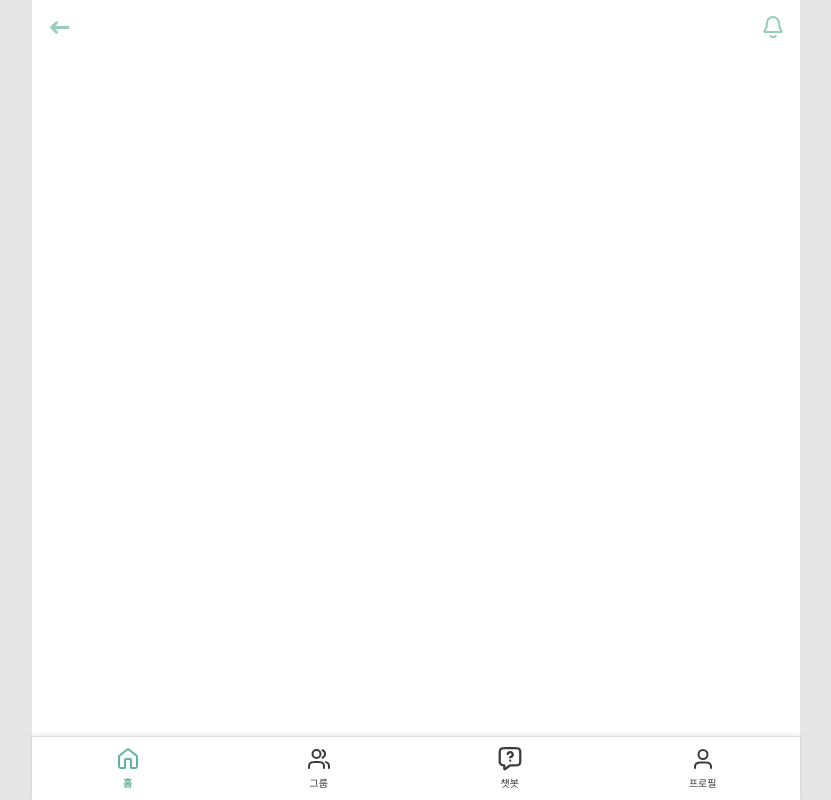
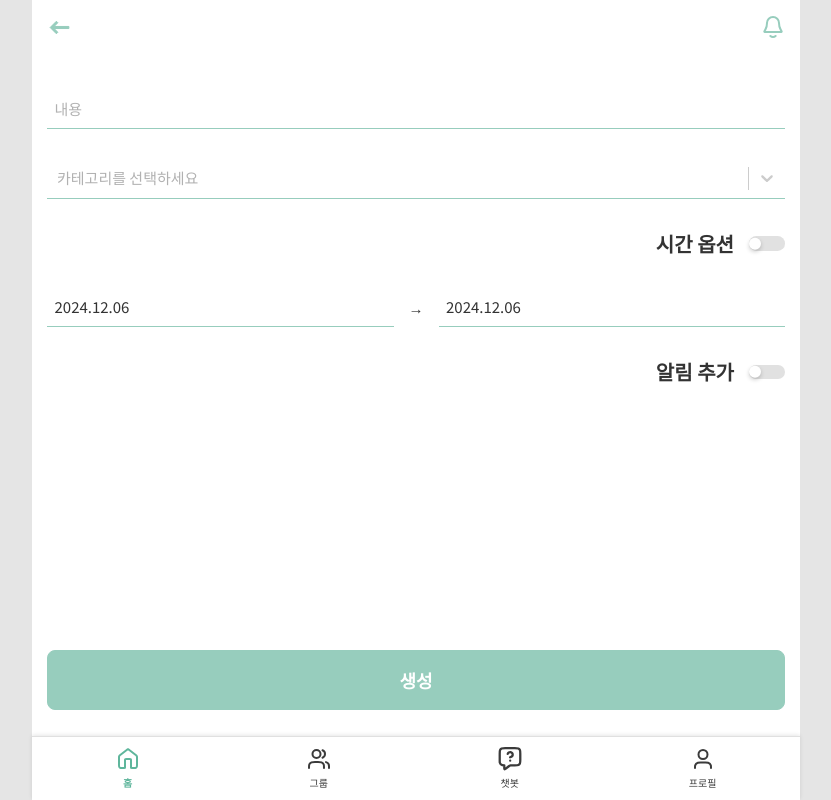
Before and after one commit to prgrms-web-devcourse-final-project/WEB1_1_ALL-I_FE, a React (Vite) app: page /main/schedule/new in a window 1280 px wide. Shown: the whole page, without its empty margins (224-1055 px from the left). Built offline with nearby package versions, Linux system fonts and the light colour scheme; a web font is replaced by a local one.

Commit message:
feat: 일정 생성 페이지 제작
- 시간유무와 알림유무는 토글 옵션으로 설정
- 미기재된 필수 입력난이 있다면 경고창 출력

```diff
--- /dev/null
+++ b/src/pages/main/schedule/new/MainScheduleNewPage.style.ts
@@ -0,0 +1,30 @@
+import styled from "styled-components";
+
+export const Container = styled.main`
+  padding: 1rem;
+  padding-top: 6rem;
+  height: 100vh;
+`;
+
+export const Form = styled.form`
+  width: 100%;
+  display: flex;
+  flex-direction: column;
+  min-height: calc(100vh - 12rem);
+  gap: 2rem;
+
+  > div {
+    width: 100%;
+  }
+  > button {
+    width: 100%;
+    margin-top: auto;
+  }
+`;
+
+export const ToggleContainer = styled.div`
+  display: flex;
+  justify-content: flex-end;
+  align-items: center;
+  gap: 1rem;
+`;
--- a/src/pages/main/schedule/new/MainScheduleNewPage.tsx
+++ b/src/pages/main/schedule/new/MainScheduleNewPage.tsx
@@ -1,5 +1,126 @@
+import { useEffect, useState } from "react";
+import * as Styled from "./MainScheduleNewPage.style";
+import TextInput from "@/components/common/TextInput/TextInput";
+import CategorySelect from "@/components/common/SelectList/Category/CategorySelect";
+import DateInput from "@/components/common/DateInput/DateInput";
+import { OptionType } from "@/types/select.types";
+import Toggle from "@/components/common/Toggle/Toggle";
+import TextSetting from "@/components/common/TextSetting/TextSetting";
+import TimeInput from "@/components/common/TimeInput/TimeInput";
+import Button from "@/components/common/Button/Button";
+
 function MainScheduleNewPage() {
-  return <div>MainScheduleNewPage</div>;
+  const [content, setContent] = useState<string>(""); // 내용
+  const [categoryList, setCategoryList] = useState<OptionType[]>([]);
+  const [category, setCategory] = useState<OptionType | null>(null); // 선택된 카테고리
+  const [startDate, setStartDate] = useState<string>(new Date().toISOString()); // 시작날짜
+  const [endDate, setEndDate] = useState<string | null>(null); // 종료날짜 null 가능
+  const [startTime, setStartTime] = useState<string>(""); // 시작시간
+  const [endTime, setEndTime] = useState<string>(""); // 종료시간
+  const [isTimeOn, setIsTimeOn] = useState<boolean>(false); // 시간 옵션 사용 여부
+  const [isAlramOn, setIsAlramOn] = useState<boolean>(false); // 알림 추가 여부
+
+  const handleContentChange = (value: string) => {
+    setContent(value);
+  };
+
+  const handleCategoryChange = (value: OptionType | null) => {
+    setCategory(value);
+  };
+
+  const handleDateChange = (startDate: Date, endDate: Date | null) => {
+    setStartDate(startDate.toISOString());
+    setEndDate(endDate ? endDate.toISOString() : endDate); // 시작날이 종료날보다 늦으면 null
+  };
+
+  const handleTimeChange = (startTime: string, endTime?: string) => {
+    setStartTime(startTime);
+    if (endTime) setEndTime(endTime);
+  };
+
+  const handleTimeToggle = () => {
+    setIsTimeOn(!isTimeOn);
+  };
+
+  const handleAlramToggle = () => {
+    setIsAlramOn(!isAlramOn);
+  };
+
+  const handleSubmit = (e: React.FormEvent<HTMLFormElement>) => {
+    e.preventDefault();
+    if (!validateContentAndCategory()) return;
+    console.log(
+      content,
+      category,
+      startDate,
+      endDate,
+      startTime,
+      endTime,
+      isAlramOn
+    );
+    // 스케줄 생성 api
+  };
+
+  const validateContentAndCategory = () => {
+    let ok = true;
+    if (!content) {
+      alert("내용을 입력해주세요.");
+      ok = false;
+    }
+    if (!category) {
+      alert("카테고리를 입력해주세요.");
+      ok = false;
+    }
+    return ok;
+  };
+
+  useEffect(() => {
+    // 카테고리 목록 가져오는 api
+    // 카테고리 목록 categoryList에 저장
+    setCategoryList([
+      { name: "카테고리1", color: "blue" },
+      { name: "카테고리1", color: "red" },
+      { name: "카테고리3", color: "black" },
+    ]);
+  }, []);
+
+  return (
+    <Styled.Container>
+      <Styled.Form onSubmit={handleSubmit}>
+        <TextInput
+          name="content"
+          type="text"
+          placeholder="내용"
+          required={false}
+          value={content}
+          onChange={handleContentChange}
+        />
+        <CategorySelect
+          options={categoryList}
+          onCategoryChange={handleCategoryChange}
+        />
+        <Styled.ToggleContainer>
+          <TextSetting text="시간 옵션"></TextSetting>
+          <Toggle isOn={isTimeOn} onClick={handleTimeToggle} />
+        </Styled.ToggleContainer>
+        <DateInput
+          defaultDate={startDate}
+          onChange={handleDateChange}
+          withEndDate={true}
+        />
+        {isTimeOn && (
+          <TimeInput withEndTime={true} onChange={handleTimeChange} />
+        )}
+        <Styled.ToggleContainer>
+          <TextSetting text="알림 추가" />
+          <Toggle isOn={isAlramOn} onClick={handleAlramToggle} />
+        </Styled.ToggleContainer>
+        <Button buttonType="primaryLarge" isHoverEffect={true}>
+          생성
+        </Button>
+      </Styled.Form>
+    </Styled.Container>
+  );
 }
 
 export default MainScheduleNewPage;
```
